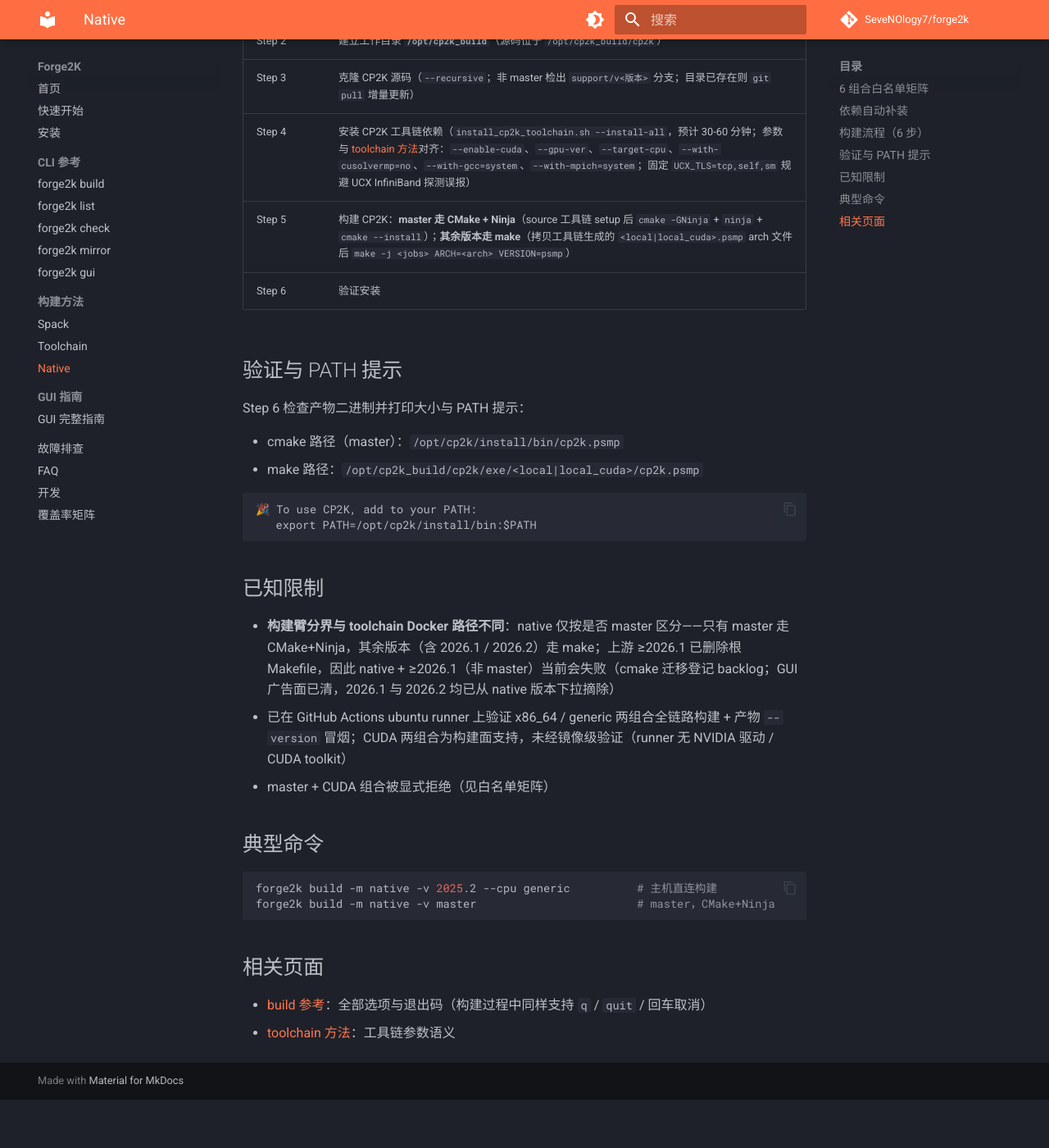
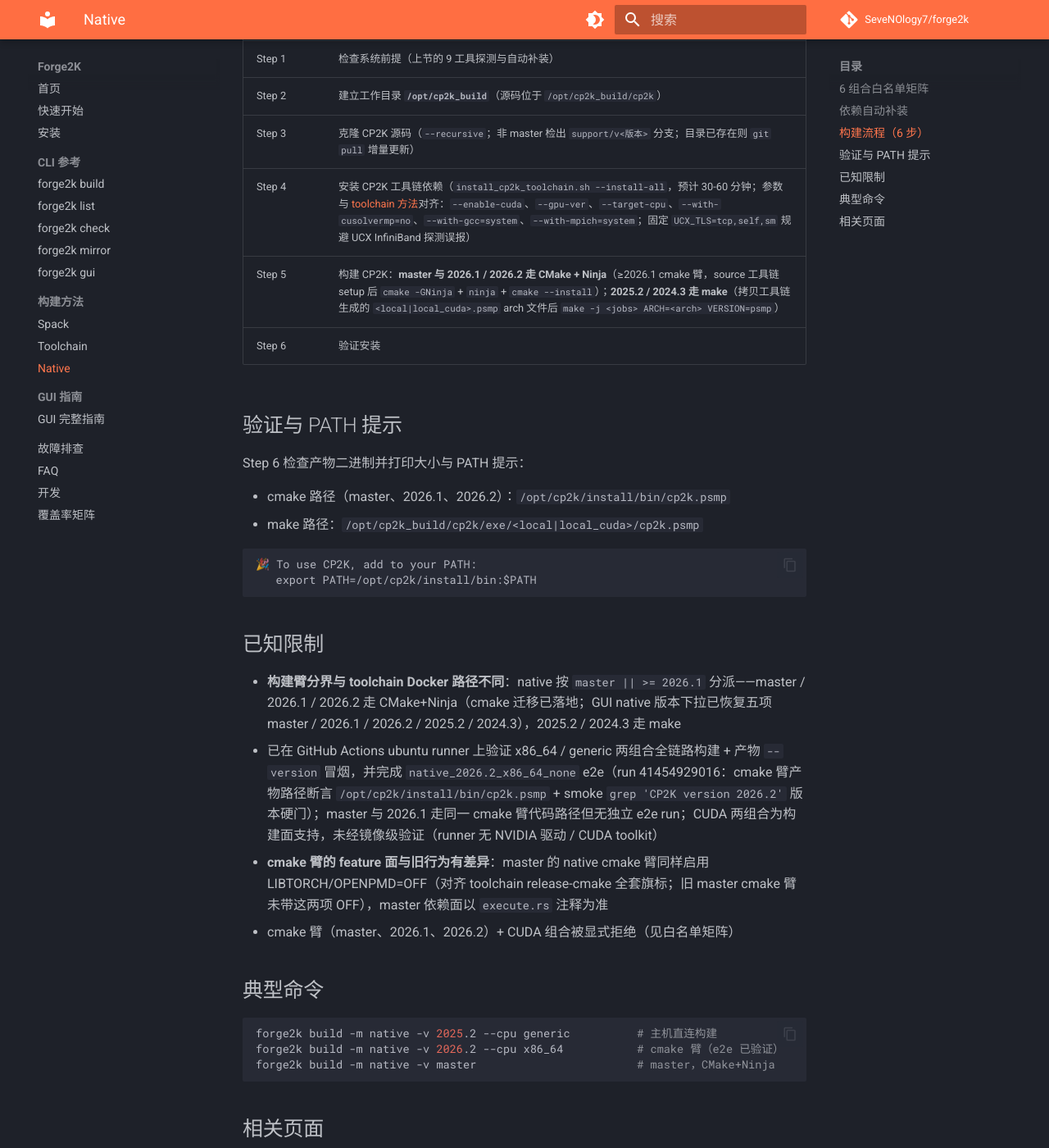
Before and after one commit to SeveNOlogy7/forge2k, an MkDocs documentation site: the page built from docs/methods/native.md, in a window 1280 px wide and 1400 px high, scrolled down 1389 px. Shown: the whole window at 82% size. Built offline with MkDocs 1.6.1 and Material for MkDocs 9.7.7, drawn with Linux system fonts in a browser that asks for light colours; comment, search, counter and statistics services are not loaded; before the commit the page ends 2730 px from its top, so only the background shows below that; some of the changed text lies outside the part shown.

Commit message:
feat: restore native picker for >=2026.1 after cmake migration; sync docs
- native_version_list(): restore master/2026.1/2026.2/2025.2/2024.3
  (cmake arm e2e-verified for 2026.2, run 41454929016); doc comment
  rewritten to landed-migration semantics
- t08 + t_review_native_advertised_versions reversed to positive
  five-item pins (CUDA rejection stays in validate_native_config,
  pinned by t_native_cmake_boundary_*); red->green double-state run
- Build Tab 'no verified native build matrix' notice removed; About
  Tab 2026.2 line updated with image-level + native e2e evidence
- README known-limitations cleared/updated (native e2e run, cmake-arm
  workaround set incl. canonical SameMajorVersion dbcsr overwrite);
  native.md arm split + e2e verification; gui overview enum line

````diff
--- a/docs/methods/native.md
+++ b/docs/methods/native.md
@@ -15,8 +15,10 @@ native 构建前先做组合校验，只支持以下 **6 种组合**（其余组
 | **CPU generic** | 支持 | 支持 | 支持 |
 | **CPU x86_64** | 支持 | 支持 | 支持 |
 
+6 组合全开适用于 make 臂版本（2025.2 / 2024.3）；cmake 臂版本（master / 2026.1 / 2026.2）仅支持 CUDA none 两列。
+
 - MPI 锁定 **system mpich**、变体锁定 **psmp**（与捆绑矩阵对齐），其他取值被拒绝
-- **master 分支锁 cuda=none**：master 走 cmake 路径，该路径不带 CUDA 旗标，`master + CUDA` 组合被显式拒绝
+- **cmake 臂（master、2026.1、2026.2）锁 cuda=none**：这些版本走 CMake+Ninja 路径，该路径不带 CUDA 旗标，`cmake 臂版本 + CUDA` 组合被显式拒绝
 - CPU 取 `x86_64` 时，传给工具链脚本前会**自动翻译为 `generic`**（脚本的 CPU 词表不含字面量 `x86_64`：OpenBLAS getarch 与 gfortran `-mtune` 都会拒绝）
 
 ## 依赖自动补装
@@ -42,14 +44,14 @@ gcc, g++, gfortran, git, make, cmake, wget, bunzip2, mpicc
 | Step 2 | 建立工作目录 **`/opt/cp2k_build`**（源码位于 `/opt/cp2k_build/cp2k`） |
 | Step 3 | 克隆 CP2K 源码（`--recursive`；非 master 检出 `support/v<版本>` 分支；目录已存在则 `git pull` 增量更新） |
 | Step 4 | 安装 CP2K 工具链依赖（`install_cp2k_toolchain.sh --install-all`，预计 30-60 分钟；参数与 [toolchain 方法](toolchain.md)对齐：`--enable-cuda`、`--gpu-ver`、`--target-cpu`、`--with-cusolvermp=no`、`--with-gcc=system`、`--with-mpich=system`；固定 `UCX_TLS=tcp,self,sm` 规避 UCX InfiniBand 探测误报） |
-| Step 5 | 构建 CP2K：**master 走 CMake + Ninja**（source 工具链 setup 后 `cmake -GNinja` + `ninja` + `cmake --install`）；**其余版本走 make**（拷贝工具链生成的 `<local|local_cuda>.psmp` arch 文件后 `make -j <jobs> ARCH=<arch> VERSION=psmp`） |
+| Step 5 | 构建 CP2K：**master 与 2026.1 / 2026.2 走 CMake + Ninja**（≥2026.1 cmake 臂，source 工具链 setup 后 `cmake -GNinja` + `ninja` + `cmake --install`）；**2025.2 / 2024.3 走 make**（拷贝工具链生成的 `<local|local_cuda>.psmp` arch 文件后 `make -j <jobs> ARCH=<arch> VERSION=psmp`） |
 | Step 6 | 验证安装 |
 
 ## 验证与 PATH 提示
 
 Step 6 检查产物二进制并打印大小与 PATH 提示：
 
-- cmake 路径（master）：`/opt/cp2k/install/bin/cp2k.psmp`
+- cmake 路径（master、2026.1、2026.2）：`/opt/cp2k/install/bin/cp2k.psmp`
 - make 路径：`/opt/cp2k_build/cp2k/exe/<local|local_cuda>/cp2k.psmp`
 
 ```text
@@ -59,14 +61,16 @@ Step 6 检查产物二进制并打印大小与 PATH 提示：
 
 ## 已知限制
 
-- **构建臂分界与 toolchain Docker 路径不同**：native 仅按是否 master 区分——只有 master 走 CMake+Ninja，其余版本（含 2026.1 / 2026.2）走 make；上游 ≥2026.1 已删除根 Makefile，因此 native + ≥2026.1（非 master）当前会失败（cmake 迁移登记 backlog；GUI 广告面已清，2026.1 与 2026.2 均已从 native 版本下拉摘除）
-- 已在 GitHub Actions ubuntu runner 上验证 x86_64 / generic 两组合全链路构建 + 产物 `--version` 冒烟；CUDA 两组合为构建面支持，未经镜像级验证（runner 无 NVIDIA 驱动 / CUDA toolkit）
-- master + CUDA 组合被显式拒绝（见白名单矩阵）
+- **构建臂分界与 toolchain Docker 路径不同**：native 按 `master || >= 2026.1` 分派——master / 2026.1 / 2026.2 走 CMake+Ninja（cmake 迁移已落地；GUI native 版本下拉已恢复五项 master / 2026.1 / 2026.2 / 2025.2 / 2024.3），2025.2 / 2024.3 走 make
+- 已在 GitHub Actions ubuntu runner 上验证 x86_64 / generic 两组合全链路构建 + 产物 `--version` 冒烟，并完成 `native_2026.2_x86_64_none` e2e（run 41454929016：cmake 臂产物路径断言 `/opt/cp2k/install/bin/cp2k.psmp` + smoke `grep 'CP2K version 2026.2'` 版本硬门）；master 与 2026.1 走同一 cmake 臂代码路径但无独立 e2e run；CUDA 两组合为构建面支持，未经镜像级验证（runner 无 NVIDIA 驱动 / CUDA toolkit）
+- **cmake 臂的 feature 面与旧行为有差异**：master 的 native cmake 臂同样启用 LIBTORCH/OPENPMD=OFF（对齐 toolchain release-cmake 全套旗标；旧 master cmake 臂未带这两项 OFF），master 依赖面以 `execute.rs` 注释为准
+- cmake 臂（master、2026.1、2026.2）+ CUDA 组合被显式拒绝（见白名单矩阵）
 
 ## 典型命令
 
 ```bash
 forge2k build -m native -v 2025.2 --cpu generic          # 主机直连构建
+forge2k build -m native -v 2026.2 --cpu x86_64           # cmake 臂（e2e 已验证）
 forge2k build -m native -v master                        # master，CMake+Ninja
 ```
 
````
Also changed, not shown: README.md (+3 -3 lines), docs/gui/overview.md (+1 -1 lines), 2 other files.
